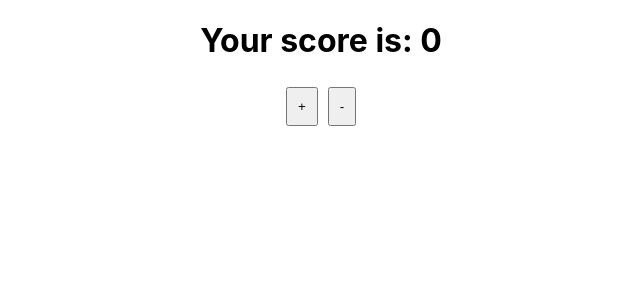
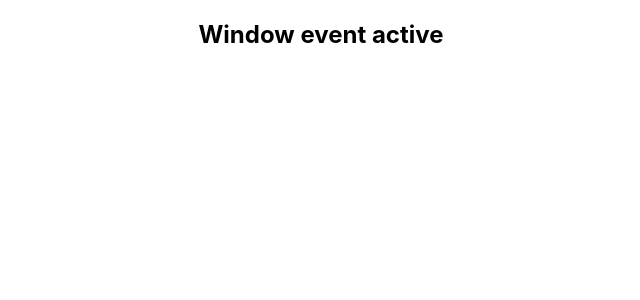
Before and after one commit to best-lucky1030/react-js-code-challenges-linkedin, a React (Create React App) app: page / in a window 1280 px wide. Shown: the top 300 px of the page, without its empty margins (319-959 px from the left). Built offline with nearby package versions, Linux system fonts and the light colour scheme.

Commit message:
add init add-window-event

```diff
--- /dev/null
+++ b/src/06-add-window-event/ToggleWindowEvent.js
@@ -0,0 +1,9 @@
+import WindowEvent from "./WindowEvent";
+
+export default function ToggleWindowEvent() {
+    return (
+        <div>
+            {WindowEvent && <WindowEvent />}
+        </div>
+    )
+}
--- /dev/null
+++ b/src/06-add-window-event/WindowEvent.js
@@ -0,0 +1,5 @@
+export default function WindowEvent() {
+    return (
+        <h2>Window event active</h2>
+    )
+}
--- a/src/App.js
+++ b/src/App.js
@@ -5,6 +5,7 @@ import DarkMode from './02-dark-mode/DarkMode';
 import FormValidator from './03-form-validator/FormValidator';
 import DogPics from './04-dog-pics/DogPics';
 import ScoreKeeper from './05-score-keeper/ScoreKeeper';
+import ToggleWindowEvent from './06-add-window-event/ToggleWindowEvent';
 
 function App() {
   return (
@@ -13,7 +14,8 @@ function App() {
       {/* <DarkMode /> */}
       {/* <FormValidator /> */}
       {/* <DogPics /> */}
-      <ScoreKeeper />
+      {/* <ScoreKeeper /> */}
+      <ToggleWindowEvent />
     </div>
   );
 }
```
